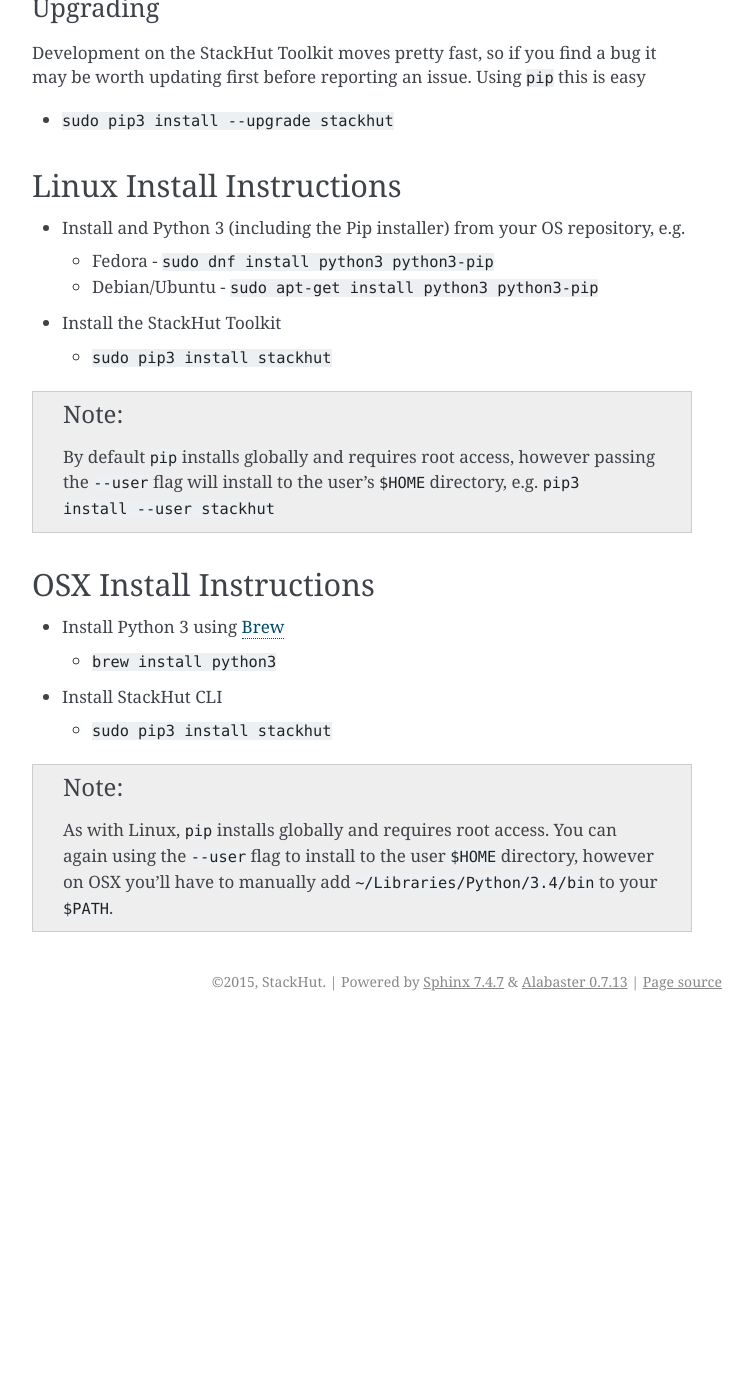
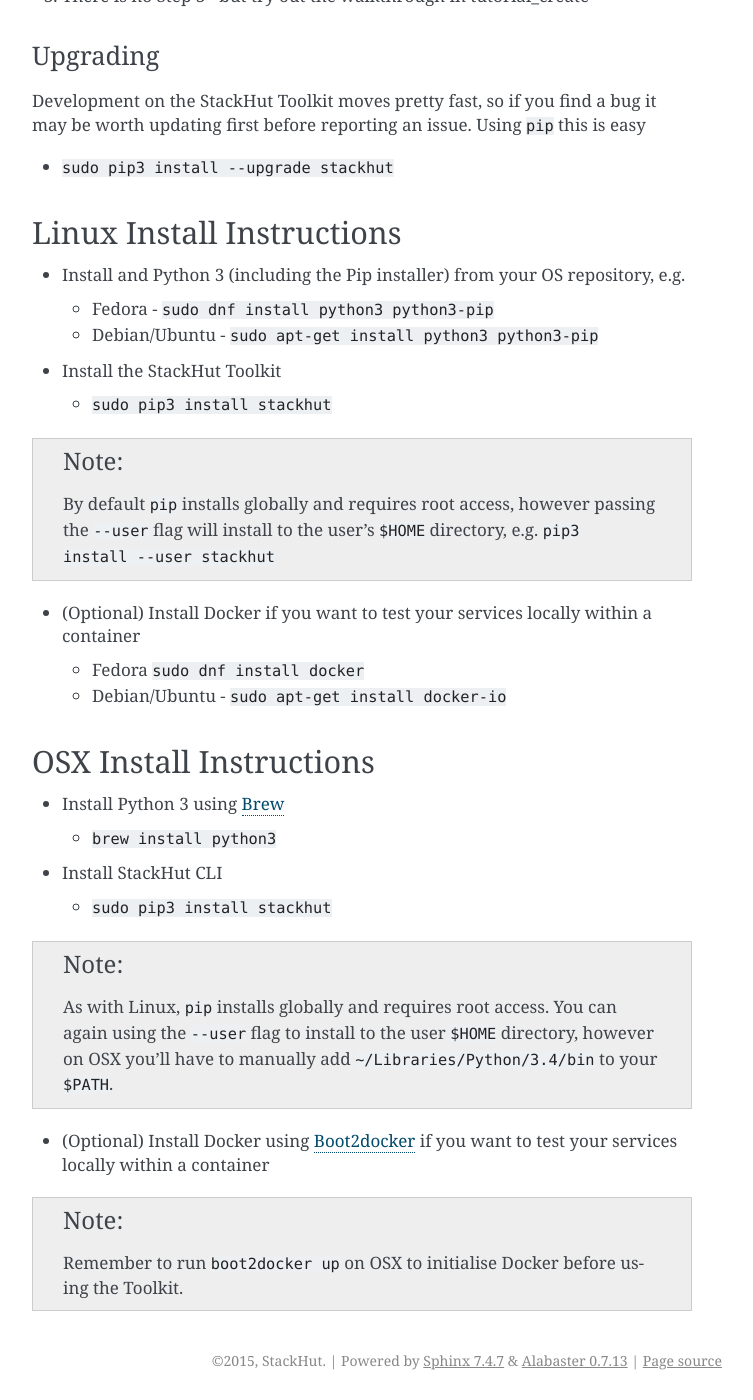
Before and after one commit to nstack/stackhut, a Sphinx documentation site: the page built from docs/getting_started/installation.rst, in a window 1280 px wide and 1400 px high, scrolled down 664 px. Shown: the whole window, without its empty margins (388-1141 px from the left). Built offline with Sphinx 7.4.7, drawn with Linux system fonts in a browser that asks for light colours; pages that are not in the unit, such as notebooks, are missing from menus; before the commit the page ends 1685 px from its top, so only the background shows below that; some of the changed text lies outside the part shown.

Commit message:
add docker info to intall

```diff
--- a/docs/getting_started/installation.rst
+++ b/docs/getting_started/installation.rst
@@ -13,6 +13,7 @@
 
 * `Python 3.4 <http://www.python.org>`_
 * Unix-based OS (tested on Linux and OSX, others should work)
+* (Optional) Docker (or boot2Docker on OSX) to run services locally for testing inside a container
 
 .. note:: We are adding Windows support soon. Email us at hi@stackhut.com if this is a blocker so we can plan as needed.
 
@@ -45,6 +46,11 @@
 
 .. note:: By default ``pip`` installs globally and requires root access, however passing the ``--user`` flag will install to the user's ``$HOME`` directory, e.g. ``pip3 install --user stackhut``
 
+* (Optional) Install Docker if you want to test your services locally within a container
+
+  * Fedora ``sudo dnf install docker``
+  * Debian/Ubuntu - ``sudo apt-get install docker-io``
+
 
 OSX Install Instructions
 ------------------------
@@ -58,3 +64,7 @@
   * ``sudo pip3 install stackhut``
 
 .. note:: As with Linux, ``pip`` installs globally and requires root access. You can again using the ``--user`` flag to install to the user ``$HOME`` directory, however on OSX you'll have to manually add ``~/Libraries/Python/3.4/bin`` to your ``$PATH``.
+
+* (Optional) Install Docker using `Boot2docker <http://boot2docker.io/>`_ if you want to test your services locally within a container
+
+.. note:: Remember to run ``boot2docker up`` on OSX to initialise Docker before using the Toolkit.
```
